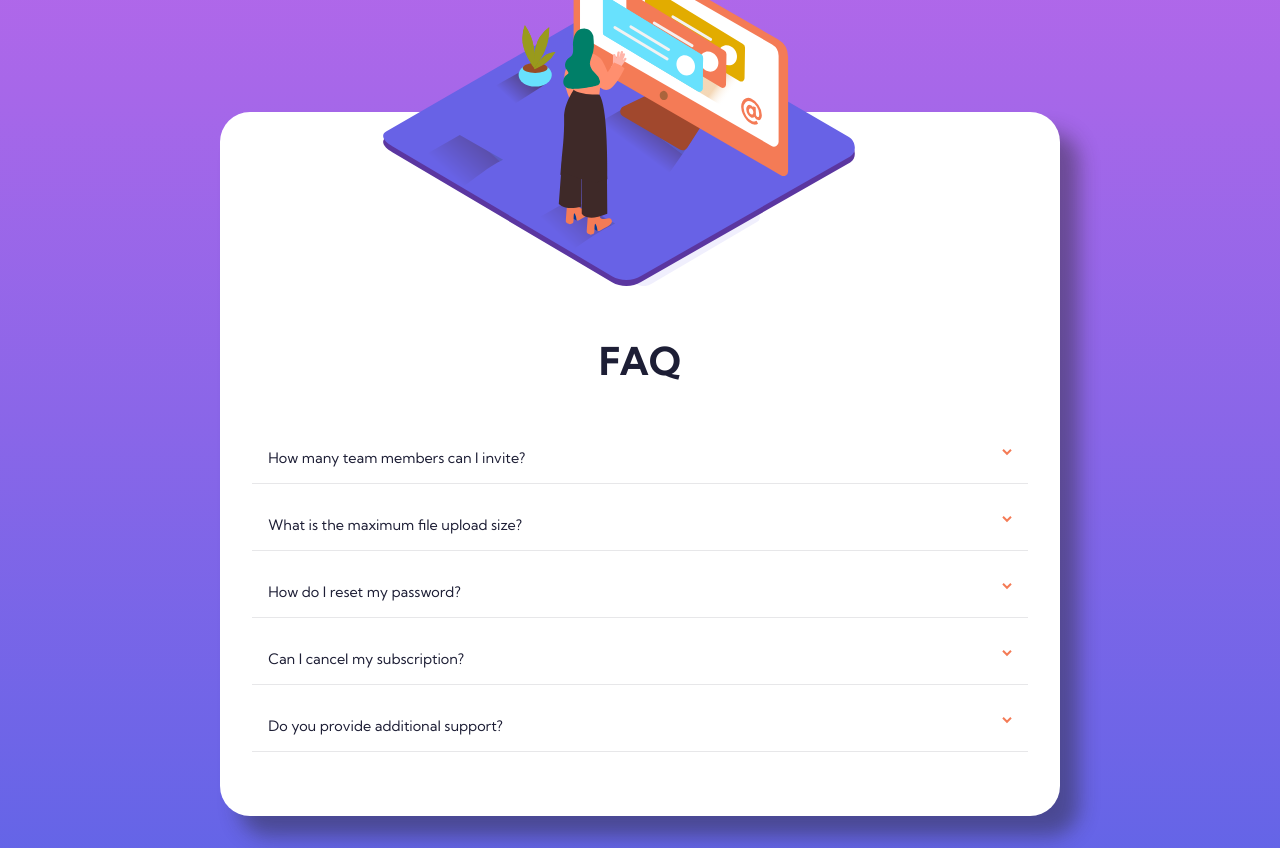
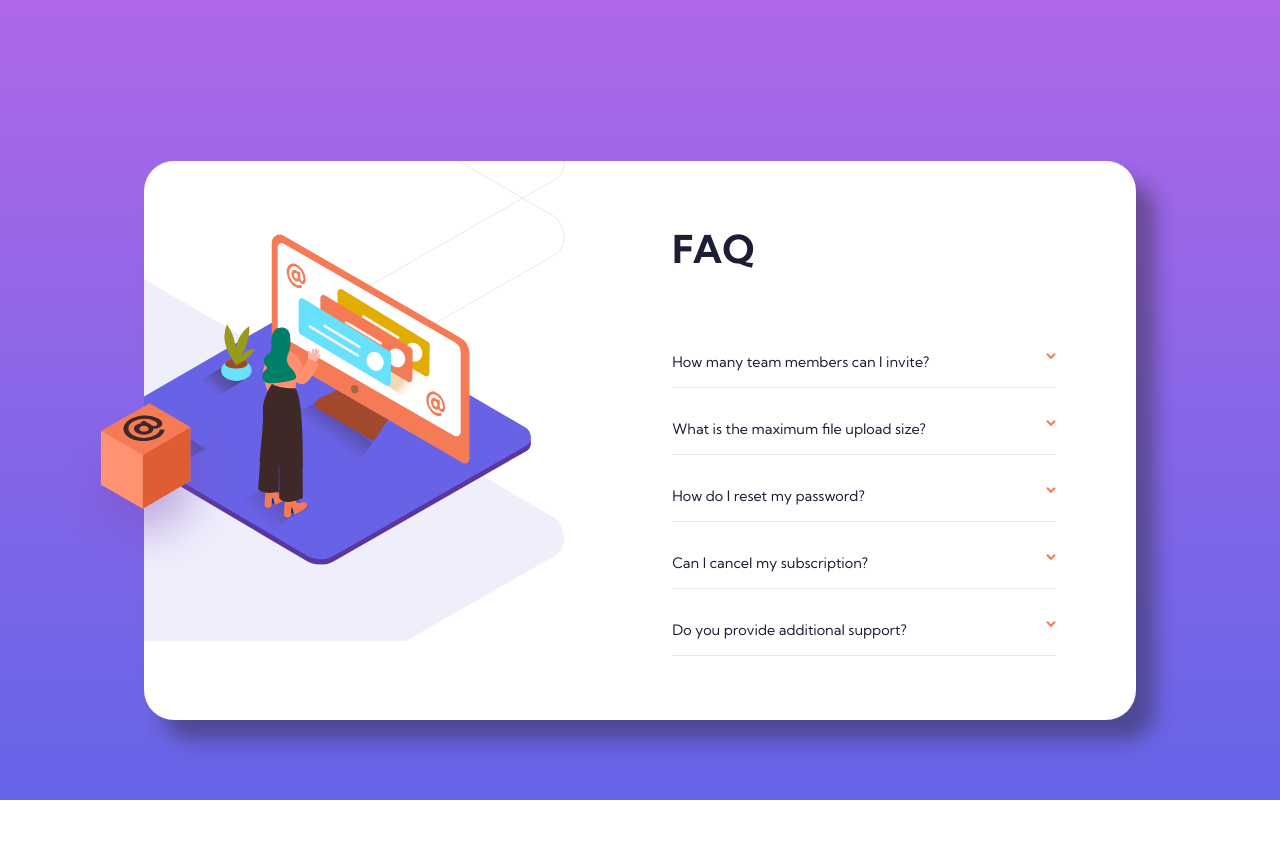
Before and after one commit to Pascale-Cheddar/faq-accordion-card-component, a plain HTML site: page index.html in a window 1280 px wide. After the commit the page ends 800 px from the top, so only its background shows below. Drawn offline with Linux system fonts and the light colour scheme.

Commit message:
add media query

```diff
--- a/index.html
+++ b/index.html
@@ -23,17 +23,18 @@
         src="./images/illustration-box-desktop.svg"
         alt="Floating cube."
       />
-      <picture class="card-img">
-        <source
-          media="(min-width: 1000px)"
-          srcset="./images/illustration-woman-online-desktop.svg"
-        />
+      <div class="img-wrapper">
         <img
-          class="card-img-background"
-          src="./images/illustration-woman-online-mobile.svg"
+          class="card-img-desktop"
+          src="images\illustration-woman-online-desktop.svg"
           alt="Woman staying in front of screen."
         />
-      </picture>
+      </div>
+      <img
+        class="card-img-background"
+        src="./images/illustration-woman-online-mobile.svg"
+        alt="Woman staying in front of screen."
+      />
 
       <section class="faq-accordion">
         <h1 class="faq-title">FAQ</h1>
--- a/style.css
+++ b/style.css
@@ -42,7 +42,8 @@ p {
   color: var(--dark-grayish-blue);
 }
 
-.card-img-cube {
+.card-img-cube,
+.card-img-desktop {
   display: none;
 }
 
@@ -85,7 +86,7 @@ p {
   outline: none;
   cursor: pointer;
   background-color: white;
-  padding: 1rem;
+  padding: 1rem 0;
   margin-bottom: 1rem;
   border: none;
   border-bottom: 1px solid var(--devider-color);
@@ -104,7 +105,6 @@ button .arrow-svg {
 
 #accordion button:active .arrow-svg {
   transform: rotate(180deg);
-  transition-duration: 4s;
 }
 
 /* it sets the height of the content divs to 0 (hiding them from view);
@@ -117,3 +117,52 @@ for our divs when the buttons are clicked. */
   overflow: hidden;
   transition: max-height 0.3s ease-out;
 }
+
+@media screen and (min-width: 1024px) {
+  .card {
+    display: flex;
+    flex-direction: row;
+    width: 62rem;
+    min-height: 60vh;
+    justify-content: space-between;
+  }
+
+  .card-img-cube {
+    display: inline;
+    position: absolute;
+    top: 15rem;
+    left: -5.9rem;
+    z-index: 1;
+  }
+
+  .card-img-background {
+    display: none;
+  }
+  .img-wrapper {
+    height: 60vh;
+    width: 43vw;
+    overflow: hidden;
+    background: url(../images/bg-pattern-desktop.svg);
+    background-repeat: no-repeat;
+    background-position: 116% 64%;
+  }
+  .card-img-desktop {
+    display: inline-block;
+    width: auto;
+    height: 69%;
+    transform: translate(-11%, 22%);
+    overflow: visible;
+  }
+  .faq-accordion {
+    padding-right: 5rem;
+    width: 42vw;
+  }
+
+  .faq-title {
+    text-align: left;
+    margin: 4rem 0 4rem;
+  }
+  .acc-item-content p {
+    font-size: 0.8rem;
+  }
+}
```
